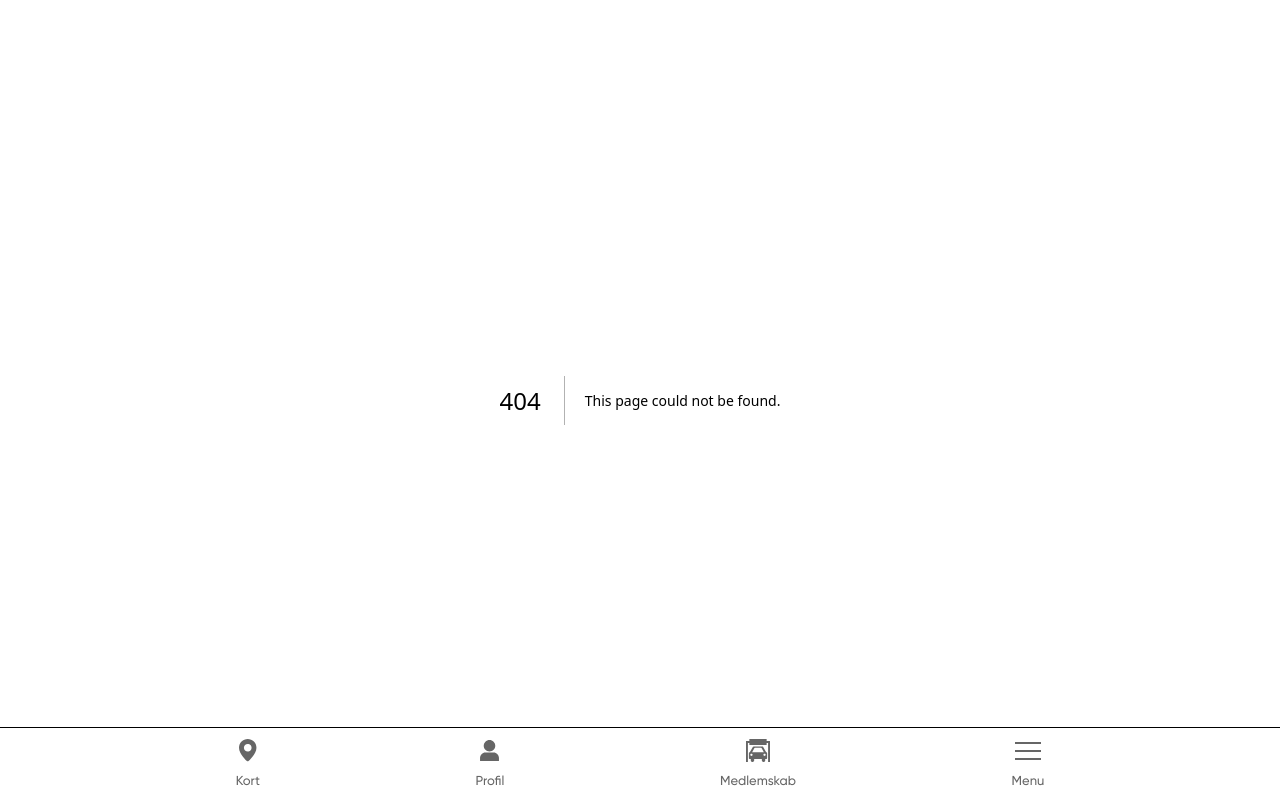
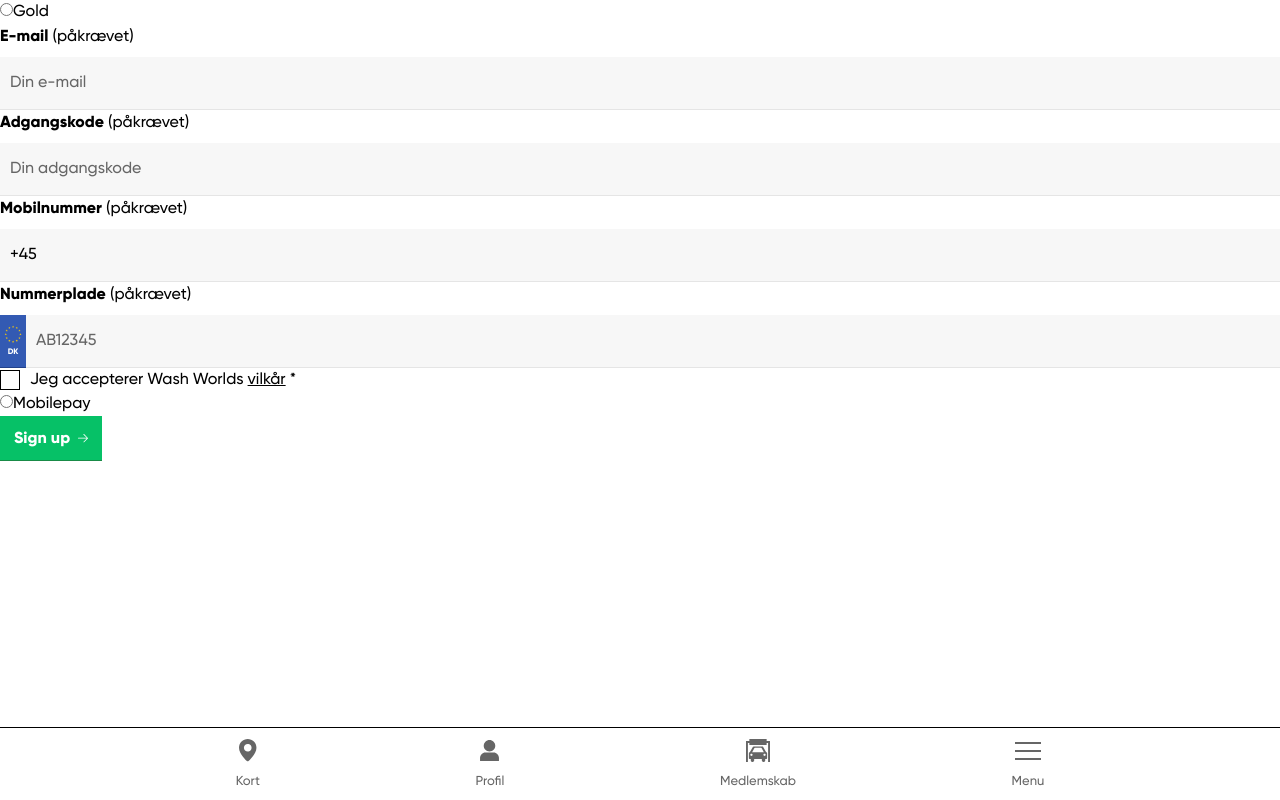
Before and after one commit to Cecilie-Jadach/wash-world-client, a Next.js app: page /signup in a window 1280 px wide. Before the commit this address had no page. Built offline with nearby package versions, Linux system fonts and the light colour scheme.

Commit message:
created signup page and started adding input fields

```diff
--- /dev/null
+++ b/app/signup/page.tsx
@@ -0,0 +1,79 @@
+"use client"
+
+import { useSignUp } from "../hooks/useSignup";
+import Input from "@/components/Input";
+import Button from "@/components/Button";
+import Checkbox from "@/components/Checkbox";
+
+export default function Signup() {
+    const { signUp, isLoading, error, message } = useSignUp()
+
+    // Handles form submission by preventing the default page reload,
+    // collecting all form input values into a FormData object,
+    // and sending them to the backend via the signUp hook.
+    const handleSubmit = async (e: React.FormEvent<HTMLFormElement>) => {
+        e.preventDefault()
+        const formData = new FormData(e.currentTarget)
+        await signUp(formData)
+    }
+
+    return (
+        <main className="m-4">
+            <form onSubmit={handleSubmit}>
+                <div>
+                    <input type="radio" id="membership" name="membership" value="gold" />
+                    <label htmlFor="membership">Gold</label><br />
+                </div>
+                <Input
+                    id="email"
+                    name="email"
+                    label="E-mail"
+                    placeholder="Din e-mail"
+                    type="email"
+                    required
+                />
+                <Input
+                    id="password"
+                    name="password"
+                    label="Adgangskode"
+                    placeholder="Din adgangskode"
+                    type="text"
+                    required
+                />
+                <Input
+                    id="phone"
+                    name="phone"
+                    label="Mobilnummer"
+                    phoneLabel="+45"
+                    type="tel"
+                    inputMode="numeric"
+                    onChange={(e) => e.target.value = e.target.value.replace(/\D/g, "")}
+                    required
+                />
+                <Input
+                    id="license_plate"
+                    name="license_plate"
+                    label="Nummerplade"
+                    placeholder="AB12345"
+                    type="text"
+                    showLicensePlate
+                    required
+                />
+                <Checkbox
+                    id="terms_accepted"
+                    name="terms_accepted"
+                    label={<span>Jeg accepterer Wash Worlds <a className="underline" href="https://washworld.dk/vilkaar" target="_blank">vilkår</a></span>}
+                    required
+                />
+                <div>
+                    <input type="radio" id="payment" name="payment" value="mobilepay" />
+                    <label htmlFor="payment">Mobilepay</label><br />
+                </div>
+                <Button type="submit">Sign up</Button>
+            </form>
+            {isLoading && <p>Loading...</p>}
+            {error && <p className="text-red-500">{error}</p>}
+            {message && <p>{message}</p>}
+        </main>
+    )
+}
--- a/components/Input.tsx
+++ b/components/Input.tsx
@@ -1,10 +1,10 @@
 import React from "react";
-import { cva } from 'class-variance-authority';
 
 type InputProps = {
     label: string
     id: string
     showLicensePlate?: boolean
+    phoneLabel?: string
 } & React.InputHTMLAttributes<HTMLInputElement>
 
 const LicensePlate = () => (
@@ -14,7 +14,7 @@ const LicensePlate = () => (
     </div>
 )
 
-export default function Input({ label, id, showLicensePlate, required, className, ...props }: InputProps) {
+export default function Input({ label, id, showLicensePlate, phoneLabel, required, className, ...props }: InputProps) {
     return (
         <div className="flex flex-col gap-3xs text-md">
             <label htmlFor={id} className="font-extrabold">
@@ -22,6 +22,7 @@ export default function Input({ label, id, showLicensePlate, required, className
             </label>
             <div className="flex items-stretch">
                 {showLicensePlate && <LicensePlate />}
+                {phoneLabel && <span className="border-b border-grey-10 bg-grey-5 pl-2xs py-xs">{phoneLabel}</span>}
                 <input id={id} className="w-full border-b border-grey-10 bg-grey-5 px-2xs py-xs placeholder:text-grey-60 outline-none"
                     {...props}
                 />
```
